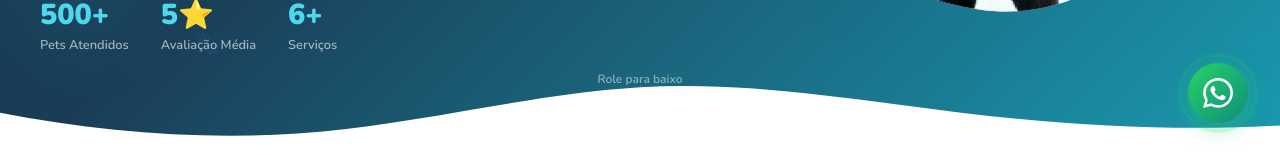
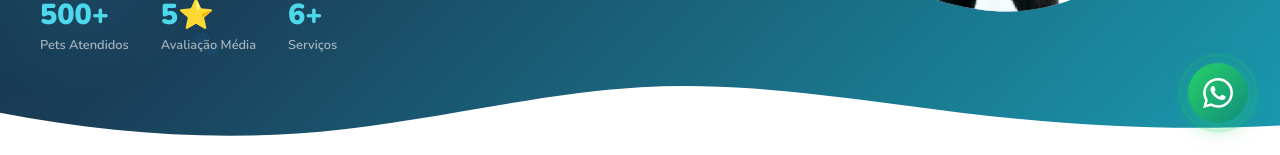
Before and after one commit to Wesleyvs1/mallupet, a Next.js app: page / in a window 1280 px wide. Shown: the part 645-800 px from the top of the page. Built offline with nearby package versions, Linux system fonts and the light colour scheme.

Commit message:
style: remove scroll indicator from hero section

```diff
--- a/src/components/HeroSection.tsx
+++ b/src/components/HeroSection.tsx
@@ -189,16 +189,6 @@ export default function HeroSection() {
         </svg>
       </div>
 
-      {/* Scroll indicator */}
-      <div style={{
-        position: "absolute", bottom: "2rem", left: "50%",
-        transform: "translateX(-50%)",
-        display: "flex", flexDirection: "column", alignItems: "center", gap: "0.4rem",
-        color: "rgba(255,255,255,0.5)", fontSize: "0.75rem", fontWeight: 600
-      }}>
-        <span>Role para baixo</span>
-        <div style={{ animation: "floatPaw 1.5s ease-in-out infinite", fontSize: "1.2rem" }}>↓</div>
-      </div>
 
       <style>{`
         @media (max-width: 768px) {
```
